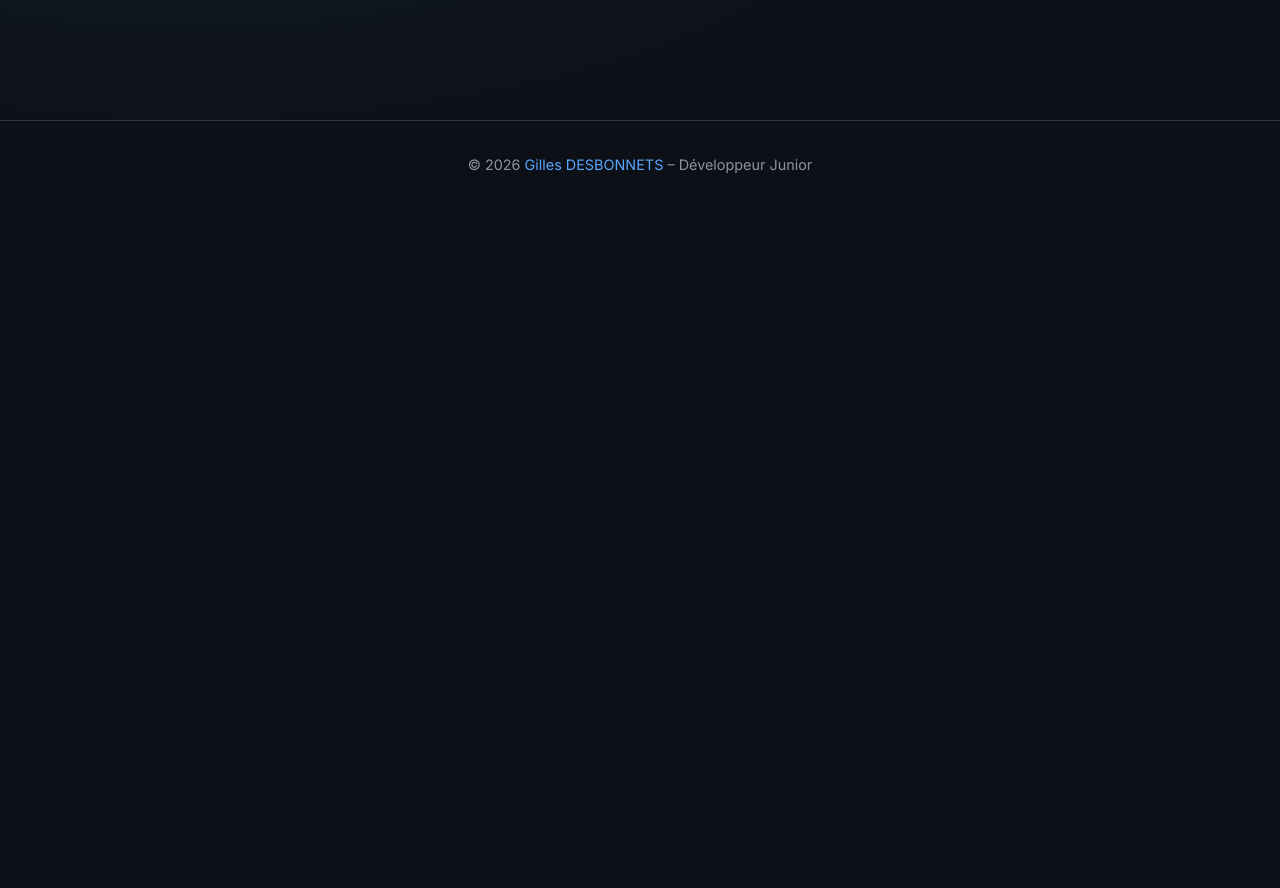
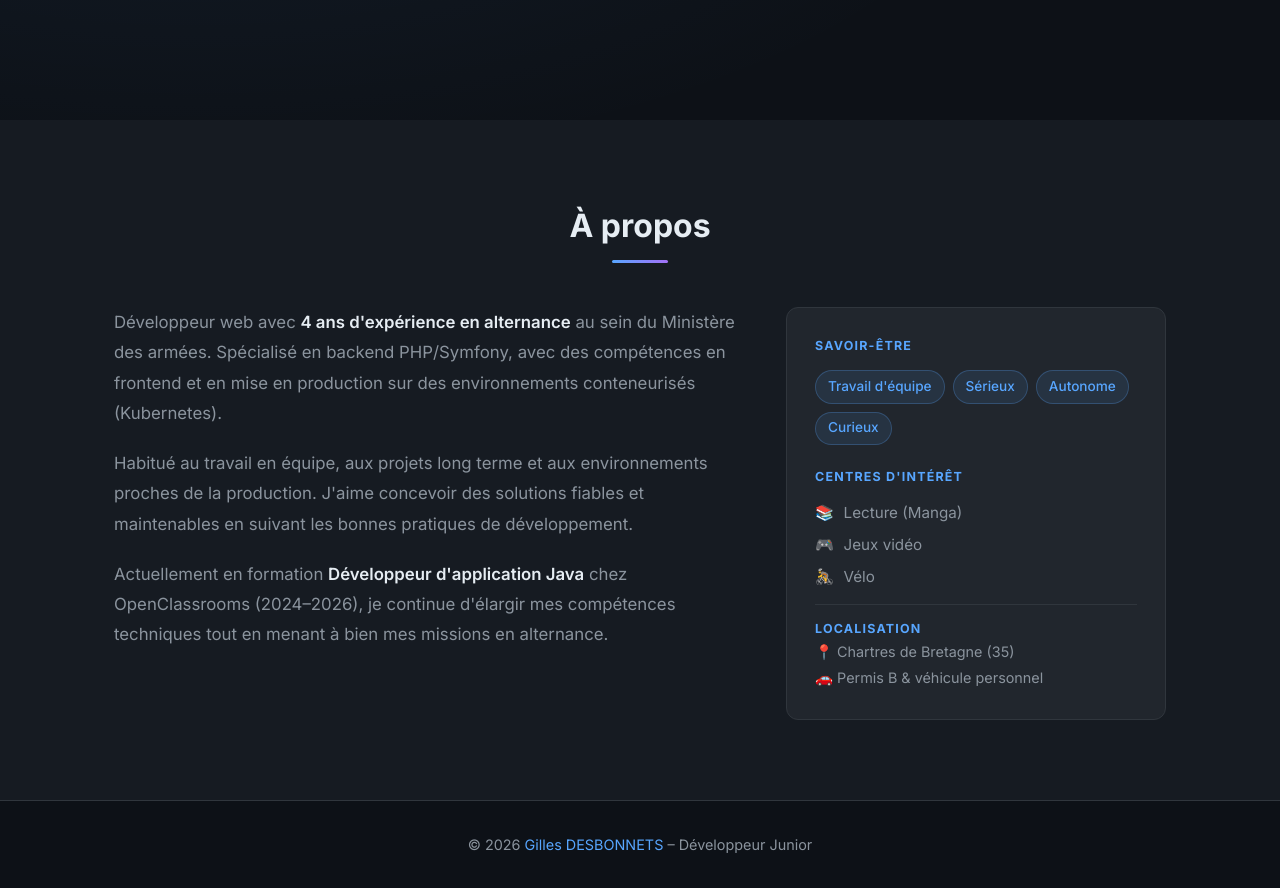
Before and after one commit to Desbonnets/portfolio-react, a React (Vite) app: page / in a window 1280 px wide. Shown: the part 680-1568 px from the top of the page. Before the commit the page ends 888 px from the top, so only its background shows below. Built offline with nearby package versions, Linux system fonts and the light colour scheme.

Commit message:
feat(components) ajout du a propos

```diff
--- a/src/App.tsx
+++ b/src/App.tsx
@@ -1,6 +1,7 @@
 import './App.css'
 import Navbar from './components/navbar/Navbar'
 import Profile from './components/profile/Profile'
+import About from './components/about/About'
 
 function App() {
   return (
@@ -8,6 +9,7 @@ function App() {
       <Navbar />
       <main>
         <Profile />
+        <About />
       </main>
       <footer className="footer">
         <div className="container">
--- /dev/null
+++ b/src/components/about/About.css
@@ -0,0 +1,89 @@
+/* ============================================
+   ABOUT
+   ============================================ */
+.about { background: var(--bg-alt); }
+
+.about__grid {
+  display: grid;
+  grid-template-columns: 1fr 380px;
+  gap: 3rem;
+  align-items: start;
+}
+
+.about__main {
+  display: flex;
+  flex-direction: column;
+  gap: 1.25rem;
+}
+
+.about__text {
+  color: var(--text-muted);
+  font-size: 1.05rem;
+  line-height: 1.8;
+}
+
+.about__info-card {
+  background: var(--card);
+  border: 1px solid var(--border);
+  border-radius: var(--radius);
+  padding: 1.75rem;
+  display: flex;
+  flex-direction: column;
+  gap: 0.875rem;
+}
+
+.about__info-title {
+  font-size: 0.78rem;
+  font-weight: 700;
+  text-transform: uppercase;
+  letter-spacing: 1.2px;
+  color: var(--accent);
+  margin-top: 0.5rem;
+}
+
+.about__info-title:first-child { margin-top: 0; }
+
+.about__badges {
+  display: flex;
+  flex-wrap: wrap;
+  gap: 0.5rem;
+}
+
+.badge {
+  background: rgba(88, 166, 255, 0.1);
+  border: 1px solid rgba(88, 166, 255, 0.25);
+  color: var(--accent);
+  padding: 0.3rem 0.75rem;
+  border-radius: 100px;
+  font-size: 0.85rem;
+  font-weight: 500;
+}
+
+.about__interests {
+  display: flex;
+  flex-direction: column;
+  gap: 0.5rem;
+}
+
+.interest-item {
+  display: flex;
+  align-items: center;
+  gap: 0.6rem;
+  color: var(--text-muted);
+  font-size: 0.95rem;
+}
+
+.about__location {
+  padding-top: 0.875rem;
+  border-top: 1px solid var(--border);
+}
+
+.about__location-text {
+  color: var(--text-muted);
+  font-size: 0.9rem;
+  line-height: 1.8;
+}
+
+@media (max-width: 900px) {
+  .about__grid { grid-template-columns: 1fr; }
+}
--- /dev/null
+++ b/src/components/about/About.tsx
@@ -0,0 +1,70 @@
+import './About.css'
+
+const softSkills = ["Travail d'équipe", 'Sérieux', 'Autonome', 'Curieux']
+
+const interests = [
+  { emoji: '📚', label: 'Lecture (Manga)' },
+  { emoji: '🎮', label: 'Jeux vidéo' },
+  { emoji: '🚴', label: 'Vélo' },
+]
+
+export default function About() {
+  return (
+    <section className="section about" id="about">
+      <div className="container">
+        <div className="section-header">
+          <h2 className="section-title">À propos</h2>
+        </div>
+        <div className="about__grid">
+          <div className="about__main">
+            <p className="about__text">
+              Développeur web avec <strong>4 ans d'expérience en alternance</strong> au sein
+              du Ministère des armées. Spécialisé en backend PHP/Symfony, avec des compétences
+              en frontend et en mise en production sur des environnements conteneurisés (Kubernetes).
+            </p>
+            <p className="about__text">
+              Habitué au travail en équipe, aux projets long terme et aux environnements
+              proches de la production. J'aime concevoir des solutions fiables et maintenables
+              en suivant les bonnes pratiques de développement.
+            </p>
+            <p className="about__text">
+              Actuellement en formation <strong>Développeur d'application Java</strong> chez
+              OpenClassrooms (2024–2026), je continue d'élargir mes compétences techniques
+              tout en menant à bien mes missions en alternance.
+            </p>
+          </div>
+
+          <div className="about__sidebar">
+            <div className="about__info-card">
+              <p className="about__info-title">Savoir-être</p>
+              <div className="about__badges">
+                {softSkills.map(skill => (
+                  <span key={skill} className="badge">{skill}</span>
+                ))}
+              </div>
+
+              <p className="about__info-title">Centres d'intérêt</p>
+              <div className="about__interests">
+                {interests.map(interest => (
+                  <div key={interest.label} className="interest-item">
+                    <span>{interest.emoji}</span>
+                    <span>{interest.label}</span>
+                  </div>
+                ))}
+              </div>
+
+              <div className="about__location">
+                <p className="about__info-title">Localisation</p>
+                <p className="about__location-text">
+                  📍 Chartres de Bretagne (35)
+                  <br />
+                  🚗 Permis B &amp; véhicule personnel
+                </p>
+              </div>
+            </div>
+          </div>
+        </div>
+      </div>
+    </section>
+  )
+}
```
